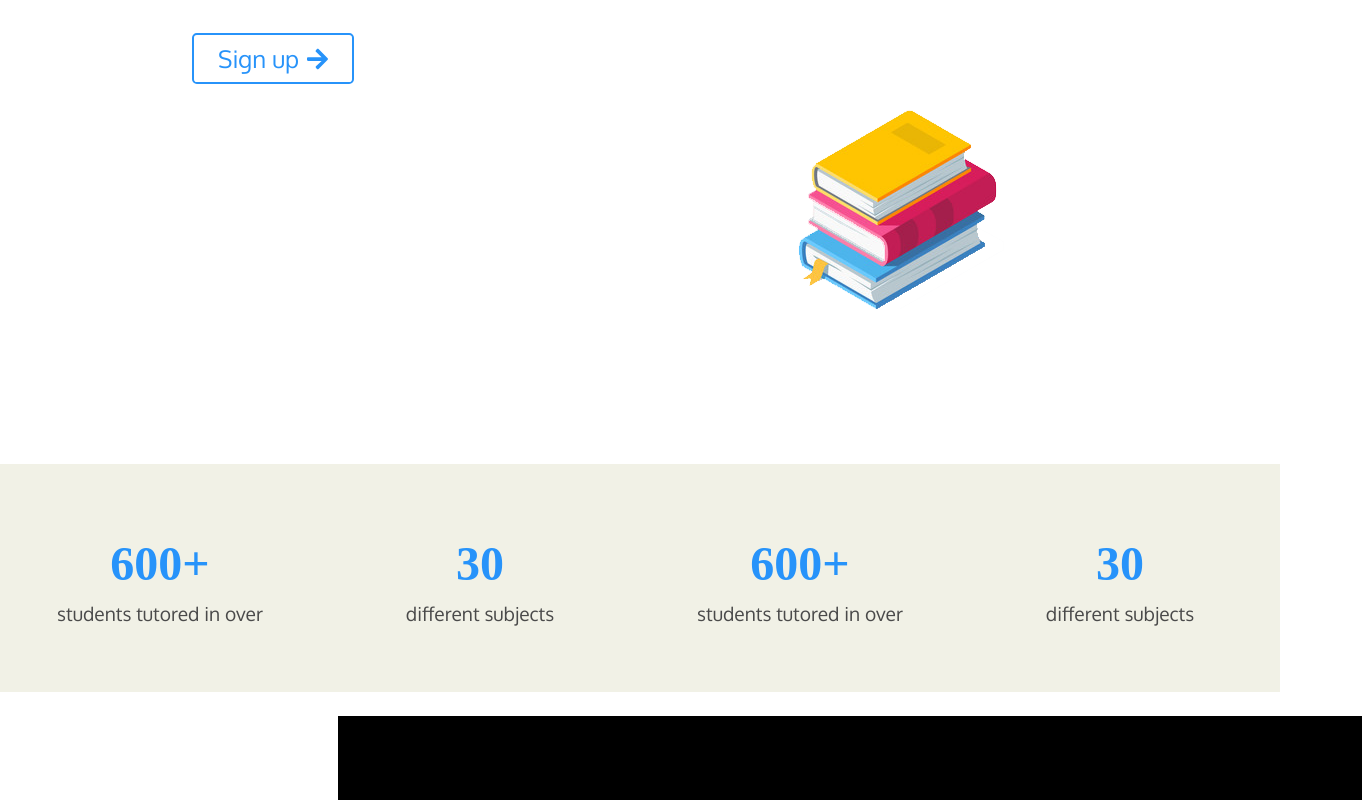
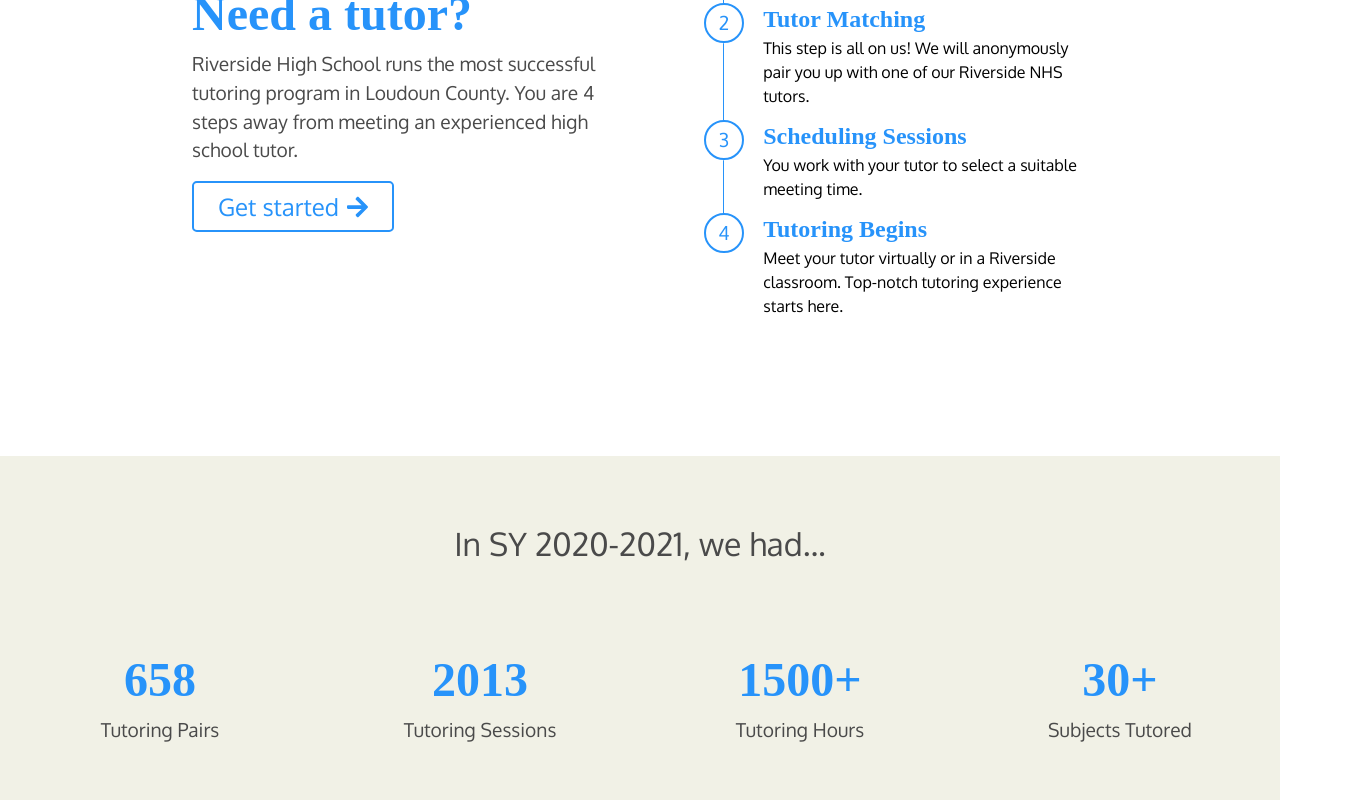
Before and after one commit to ooys/rvhsnhs.org, a Next.js app: page /findtutor in a window 1280 px wide. Shown: the part 280-1080 px from the top of the page, 1362 px wide, since content can reach past the window. Built offline with nearby package versions, Linux system fonts and the light colour scheme; no server answers; a web font is replaced by a local one.

Commit message:
Completed Public Findtutor

```diff
--- a/components/EventDetail.js
+++ b/components/EventDetail.js
@@ -14,8 +14,6 @@
 const fs = firebase.storage();
 
 function EventDetail({ data, uid, eid }) {
-    // console.log(data);
-    // console.log(uid);
     const router = useRouter();
     const profileRef = db.collection("users").doc(uid);
     const [value, loading, error] = useDocumentDataOnce(profileRef);
--- a/components/Navbar.js
+++ b/components/Navbar.js
@@ -70,8 +70,8 @@
                 <Link href="/about">
                     <a className="navbar-item">About</a>
                 </Link>
-                <Link href="/apply">
-                    <a className="navbar-item">Apply</a>
+                <Link href="/findtutor">
+                    <a className="navbar-item">Find Tutor</a>
                 </Link>
                 <Link href="/member">
                     <a className="navbar-item">Member Portal</a>
--- a/package.json
+++ b/package.json
@@ -20,6 +20,7 @@
         "next": "^11.0.0",
         "nodemailer": "^6.6.2",
         "nprogress": "^0.2.0",
+        "rc-steps": "^3.6.0",
         "react": "17.0.2",
         "react-dom": "17.0.2",
         "react-file-drop": "^3.1.2",
--- a/pages/_app.js
+++ b/pages/_app.js
@@ -1,3 +1,5 @@
+import "rc-steps/assets/index.css";
+import "rc-steps/assets/iconfont.css";
 import "../node_modules/react-image-gallery/styles/css/image-gallery.css";
 import "../node_modules/bulma/css/bulma.css";
 import "../styles/index.css";
--- a/pages/findtutor.js
+++ b/pages/findtutor.js
@@ -3,6 +3,8 @@
 import { useRouter } from "next/router";
 import { FontAwesomeIcon } from "@fortawesome/react-fontawesome";
 import { faArrowRight } from "@fortawesome/free-solid-svg-icons";
+import Steps, { Step } from "rc-steps";
+import swal from "sweetalert";
 
 function FindTutor() {
     const router = useRouter();
@@ -14,20 +16,60 @@
                     <div className="column about-section is-full is-bg-light">
                         <div
                             className={
-                                "columns about-section-wrapper is-vcentered is-multiline"
+                                "columns about-section-wrapper is-vcentered is-multiline is-6"
                             }>
-                            <div className="column about-section-text is-full">
+                            <div className="column findtutor-about-section-text is-half">
                                 <div className="about-section-header">
                                     Need a tutor?
                                 </div>
                                 <div className="about-section-body">
                                     Riverside High School runs the most
                                     successful tutoring program in Loudoun
-                                    County. We make sure that every student that
-                                    needs a tutor, gets one.
+                                    County. You are 4 steps away from meeting an
+                                    experienced high school tutor.
                                 </div>
+                                <br></br>
+                                <a
+                                    className="tutor-button"
+                                    onClick={() => {
+                                        swal(
+                                            "LCPS Google Account Needed!",
+                                            "Please login to our portal with the tutee's LCPS Google Account to access the registration form.",
+                                            "warning"
+                                        ).then(() => {
+                                            router.push("/student/findtutor");
+                                        });
+                                    }}>
+                                    Get started
+                                    <span className="hero-button-icon">
+                                        <FontAwesomeIcon
+                                            icon={
+                                                faArrowRight
+                                            }></FontAwesomeIcon>
+                                    </span>
+                                </a>
                             </div>
-                            <div className="column about-section-text is-full">
+                            <div className="column findtutor-steps is-half">
+                                <Steps direction="vertical" status="wait">
+                                    <Step
+                                        title="Tutee Registration"
+                                        description="Fill in a quick form to let us know your preferences. Don't worry, your information is secure within Riverside NHS."
+                                    />
+                                    <Step
+                                        title="Tutor Matching"
+                                        description="This step is all on us! We will anonymously pair you up with one of our Riverside NHS tutors."
+                                    />
+                                    <Step
+                                        title="Scheduling Sessions"
+                                        description="You work with your tutor to select a suitable meeting time."
+                                    />
+                                    <Step
+                                        title="Tutoring Begins"
+                                        description="Meet your tutor virtually or in a Riverside classroom. Top-notch tutoring experience starts here."
+                                    />
+                                </Steps>
+                            </div>
+                            {/* <div className="column about-section-text is-full">
                                 <div className="columns about-section-split">
                                     <div className="column tutor-button-wrapper is-half">
                                         <a
@@ -37,7 +79,7 @@
                                                     "/student/findtutor"
                                                 );
                                             }}>
-                                            Sign up
+                                            Get started
                                             <span className="hero-button-icon">
                                                 <FontAwesomeIcon
                                                     icon={
@@ -52,39 +94,42 @@
                                             className=" books-image"></img>
                                     </div>
                                 </div>
+                            </div> */}
+                        </div>
+                    </div>
+                </div>
+                <div className="column about-section is-full is-bg-shade">
+                    <div className="columns tutor-stats-wrapper is-multiline">
+                        <div className="column is-full tutor-stats-header">
+                            In SY 2020-2021, we had...
+                        </div>
+                        <div className="column is-quarter tutor-stats-section">
+                            <div className="tutor-stats-title">658</div>
+                            <div className="tutor-stats-text">
+                                Tutoring Pairs
+                            </div>
+                        </div>
+                        <div className="column is-quarter tutor-stats-section">
+                            <div className="tutor-stats-title">2013</div>
+                            <div className="tutor-stats-text">
+                                Tutoring Sessions
+                            </div>
+                        </div>
+                        <div className="column is-quarter tutor-stats-section">
+                            <div className="tutor-stats-title">1500+</div>
+                            <div className="tutor-stats-text">
+                                Tutoring Hours
+                            </div>
+                        </div>
+                        <div className="column is-quarter tutor-stats-section">
+                            <div className="tutor-stats-title">30+</div>
+                            <div className="tutor-stats-text">
+                                Subjects Tutored
                             </div>
                         </div>
                     </div>
                 </div>
-                <div className="column about-section is-full is-bg-shade">
-                    <div className="columns tutor-stats-wrapper">
-                        <div className="column is-quarter tutor-stats-section">
-                            <div className="tutor-stats-title">600+</div>
-                            <div className="tutor-stats-text">
-                                students tutored in over
-                            </div>
-                        </div>
-                        <div className="column is-quarter tutor-stats-section">
-                            <div className="tutor-stats-title">30</div>
-                            <div className="tutor-stats-text">
-                                different subjects
-                            </div>
-                        </div>
-                        <div className="column is-quarter tutor-stats-section">
-                            <div className="tutor-stats-title">600+</div>
-                            <div className="tutor-stats-text">
-                                students tutored in over
-                            </div>
-                        </div>
-                        <div className="column is-quarter tutor-stats-section">
-                            <div className="tutor-stats-title">30</div>
-                            <div className="tutor-stats-text">
-                                different subjects
-                            </div>
-                        </div>
-                    </div>
-                </div>
-                <div className="columns">
+                {/* <div className="columns">
                     <div className="column">
                         <div className="column is-vcentered">
                             <div className="column tutoring-video-container is-half is-offset-one-quarter">
@@ -98,7 +143,7 @@
                 </div>
                 WILL PROBABLY BE A TESTIMONIAL SECTION SOON
                 <div className="columns is-full is-bg-shade">
-                    {/* <div className="column benefit-1 is-half is-offset-one-quarter">
+                    <div className="column benefit-1 is-half is-offset-one-quarter">
                         <img
                             src="images\tutorimages\a-plus-best-test-result.png"
                             className="column benefit-image"></img>
@@ -112,8 +157,8 @@
                         <img
                             src="images\tutorimages\tap.png"
                             className="column benefit-image"></img>
-                    </div> */}
-                </div>
+                    </div>
+                </div> */}
             </div>
             <Footer />
         </>
--- a/pages/student/findtutor.js
+++ b/pages/student/findtutor.js
@@ -7,7 +7,9 @@
     return (
         <>
             <Navbar />
-            <div className="page-wrapper" id="tutee-apply"></div>
+            <div className="page-wrapper" id="tutee-apply">
+                <div className="page-header">Find a tutoring</div>
+            </div>
             <Footer />
         </>
     );
--- a/styles/index.css
+++ b/styles/index.css
@@ -1043,6 +1043,49 @@
 
 /* Find Tutor Page */
 
+.findtutor-about-section-text {
+    padding-left: 5vw;
+}
+
+.findtutor-steps {
+    padding-left: 5vw;
+    padding-right: 5vw;
+    padding-top: 1.5rem;
+}
+
+.rc-steps-item-title {
+    font-family: "Touche";
+    font-size: 1.5rem;
+    color: #2793fa !important;
+}
+
+.rc-steps-item-description {
+    font-size: 1rem;
+    color: black !important;
+}
+
+.rc-steps-item .rc-steps-item-icon {
+    width: 2.5rem;
+    height: 2.5rem;
+    line-height: 2.4rem;
+    font-size: 1.2rem;
+    border: 2px solid;
+    border-color: #2793fa;
+    margin-right: 1.2rem;
+}
+.rc-steps-item-tail {
+    top: 2.5rem !important;
+    padding: 0 0.4rem !important;
+    border-color: black !important;
+}
+.rc-steps-item-tail:after {
+    background-color: #2793fa !important;
+}
+
+.rc-steps-item .rc-steps-item-icon > .rc-steps-icon {
+    color: #2793fa;
+}
+
 .tutor-button-wrapper {
     padding-top: 2vw;
 }
@@ -1097,6 +1140,12 @@
     padding-bottom: 5vw;
 }
 
+.tutor-stats-header {
+    font-size: 2rem;
+    text-align: center;
+    padding-top: 5vw;
+}
+
 .tutor-stats-title {
     font-family: "Touche";
     font-weight: bold;
@@ -1119,6 +1168,11 @@
 
 /* SWAL */
 
+.swal-modal {
+    padding-left: 2.5rem;
+    padding-right: 2rem;
+}
+
 .swal-button {
     background-color: #2793fa;
     transition: 0.3s all;
```
Also changed, not shown: components/Button.js (deleted, +0 -45 lines), 1 other file (tests, documents, lock files or other folders). Lines whose indentation alone changed are shown as unchanged.
